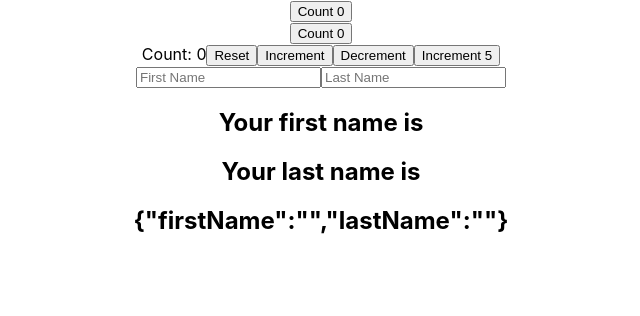
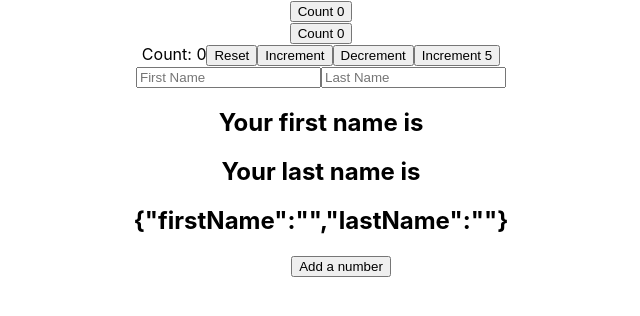
Before and after one commit to wesleyberry/hooks-practice, a React (Create React App) app: page / in a window 1280 px wide. Shown: the top 316 px of the page, without its empty margins (319-959 px from the left). Built offline with nearby package versions, Linux system fonts and the light colour scheme.

Commit message:
hooks with arrays

```diff
--- a/src/App.js
+++ b/src/App.js
@@ -3,6 +3,7 @@
 import HookCounter from './components/HookCounter';
 import HookCounterTwo from './components/HookCounterTwo';
 import HookCounterThree from './components/HookCounterThree';
+import HookCounterFour from './components/HookCounterFour';
 import './App.css';
 
 function App() {
@@ -12,6 +13,7 @@
       <HookCounter />
       <HookCounterTwo />
       <HookCounterThree />
+      <HookCounterFour />
     </div>
   );
 }
--- /dev/null
+++ b/src/components/HookCounterFour.js
@@ -0,0 +1,26 @@
+import React, {useState} from 'react'
+
+function HookCounterFour() {
+    const [items, setItems] = useState([]);
+
+    const addItem = () => {
+        setItems([...items, {
+            id: items.length,
+            value: Math.floor(Math.random() * 10) + 1
+        }]);
+    }
+
+    return (
+        <div>
+            <ul>
+                <button onClick={addItem}>Add a number</button>
+                {
+                    items.map(item => (
+                    <li key={item.id}>{item.value}</li>
+                ))}
+            </ul>
+        </div>
+    )
+}
+
+export default HookCounterFour
```
